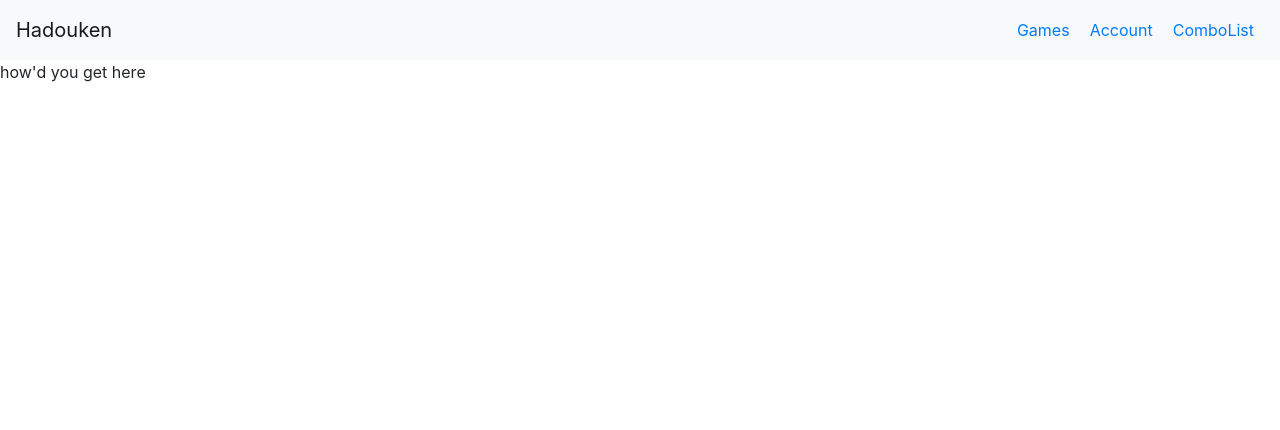
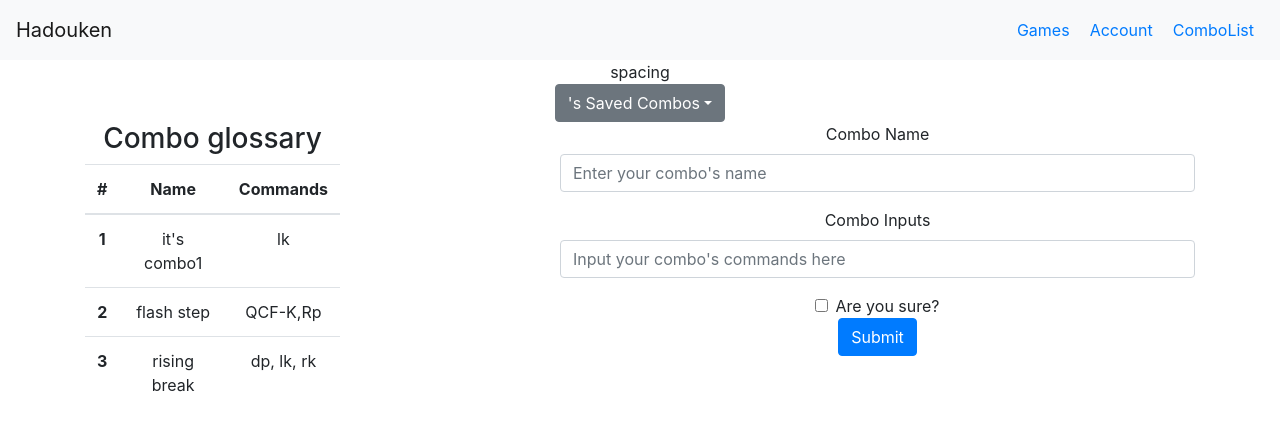
Before and after one commit to drivelikejehu/Hadouken, a React (Create React App) app in the folder client/: page /character in a window 1280 px wide. Shown: the top 430 px of the page. Built offline with nearby package versions, Linux system fonts and the light colour scheme.

Commit message:
avoiding merge conflicts

```diff
--- a/client/src/App.js
+++ b/client/src/App.js
@@ -14,6 +14,7 @@ import SF2Guile from "./pages/SF2/Characters/SF2Guile";
 import Tek7 from "./pages/Tek7/Tek7";
 import SSBU from "./pages/SSBU/SSBU";
 import DBFZ from "./pages/DBFZ/DBFZ";
+import CharTemp from "./pages/SF2/Characters/CharTemp"
 function App() {
   return (
     <>
@@ -36,6 +37,9 @@ function App() {
               </Route>
               <Route exact path="/SF2guile">
                 <SF2Guile />
+              </Route>
+              <Route exact path="/character">
+                <CharTemp/>
               </Route>
               <Route exact path="/DBFZ">
                 <DBFZ />
--- a/client/src/pages/SF2/Characters/CharTemp.jsx
+++ b/client/src/pages/SF2/Characters/CharTemp.jsx
@@ -1,8 +1,8 @@
 import React, { Component } from 'react';
-
+import ComboList from "../../../components/ComboList/ComboList"
 class CharTemp extends Component {
     state = {
-        char: "guile",
+        char: "",
         combo1: "it's combo1",
             combo2: "flash step",
             combo3: "rising break"
--- a/client/src/pages/SF2/SF2.jsx
+++ b/client/src/pages/SF2/SF2.jsx
@@ -14,9 +14,9 @@ class SF2 extends Component {
     });
   };
 
-  // pageChanger = (event) => {
-  //   window.location.href = `/sf2Guile`;
-  // };
+  pageChanger = (event) => {
+    window.location.href = `/character`;
+  };
 
   onClick = (event) => {
     console.log("testing to make sure this still works");
```
